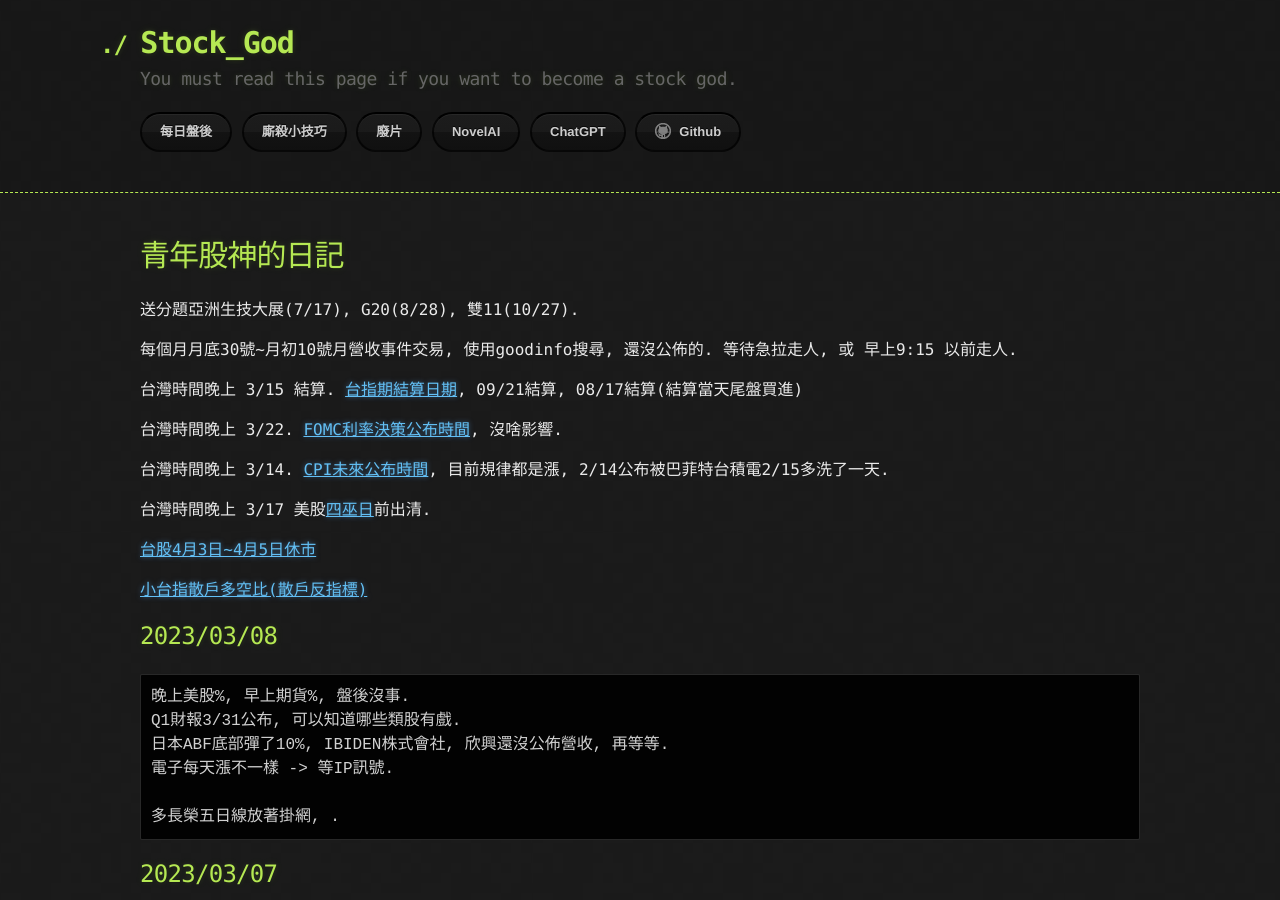
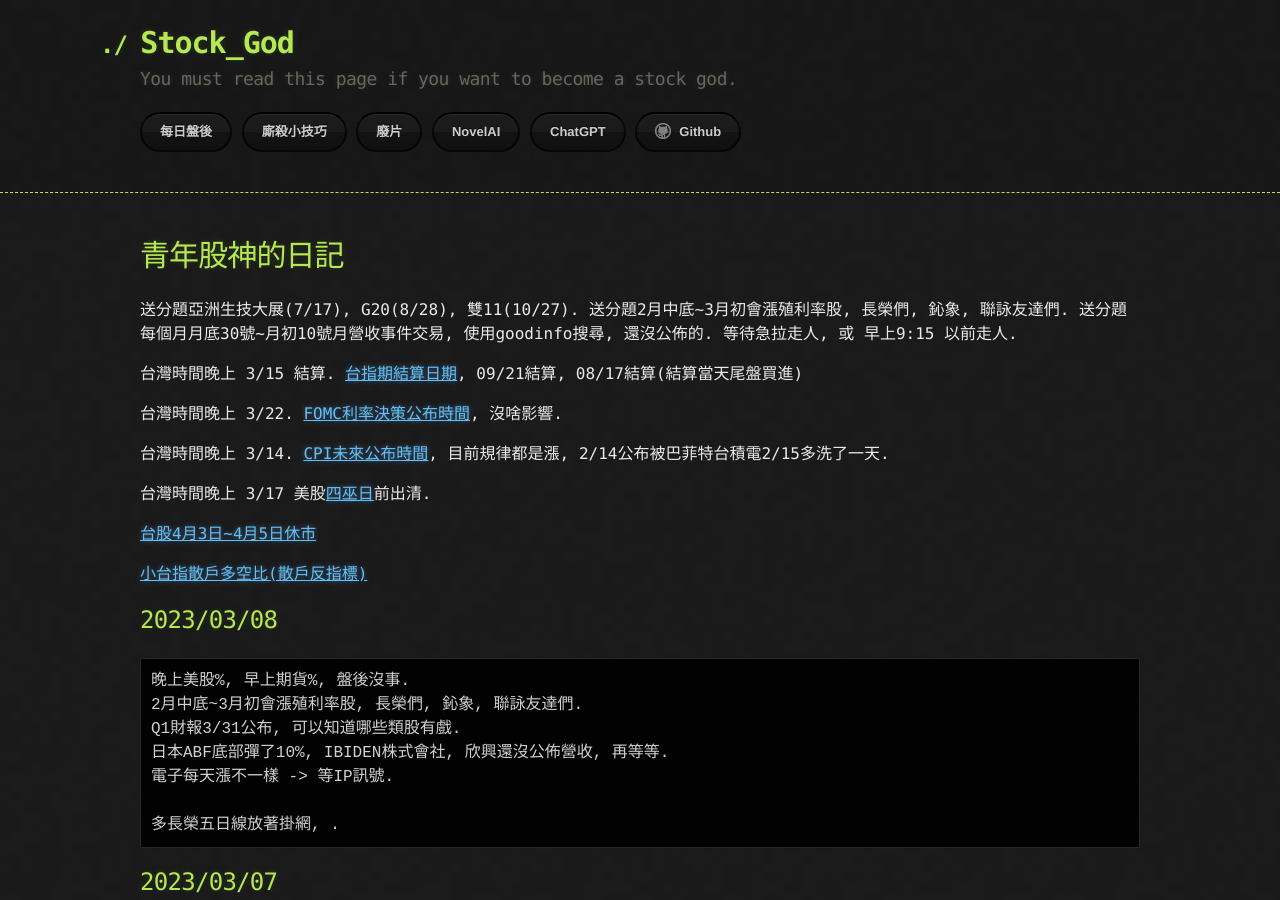
Before and after one commit to lepg5487/Stock_God, a Jekyll site: the page built from index.md, in a window 1280 px wide and 900 px high. Built offline with Jekyll 4.4.1, drawn with Linux system fonts in a browser that asks for light colours; our own code applies the rules of GitHub Pages for plain Markdown files.

Commit message:
Update index.md

````diff
--- a/index.md
+++ b/index.md
@@ -5,8 +5,8 @@ layout: testlayouts
 # 青年股神的日記
 
 送分題亞洲生技大展(7/17), G20(8/28), 雙11(10/27).
-
-每個月月底30號~月初10號月營收事件交易, 使用goodinfo搜尋, 還沒公佈的. 等待急拉走人, 或 早上9:15 以前走人.
+送分題2月中底~3月初會漲殖利率股, 長榮們, 鈊象, 聯詠友達們.
+送分題每個月月底30號~月初10號月營收事件交易, 使用goodinfo搜尋, 還沒公佈的. 等待急拉走人, 或 早上9:15 以前走人.
 
 台灣時間晚上 3/15 結算. [台指期結算日期](https://www.taifex.com.tw/file/taifex/CHINESE/4/2023Calendar_cv1.pdf), 09/21結算, 08/17結算(結算當天尾盤買進)
 
@@ -23,6 +23,7 @@ layout: testlayouts
 ## 2023/03/08
 ```
 晚上美股%, 早上期貨%, 盤後沒事.
+2月中底~3月初會漲殖利率股, 長榮們, 鈊象, 聯詠友達們.
 Q1財報3/31公布, 可以知道哪些類股有戲.
 日本ABF底部彈了10%, IBIDEN株式會社, 欣興還沒公佈營收, 再等等.
 電子每天漲不一樣 -> 等IP訊號.
````
